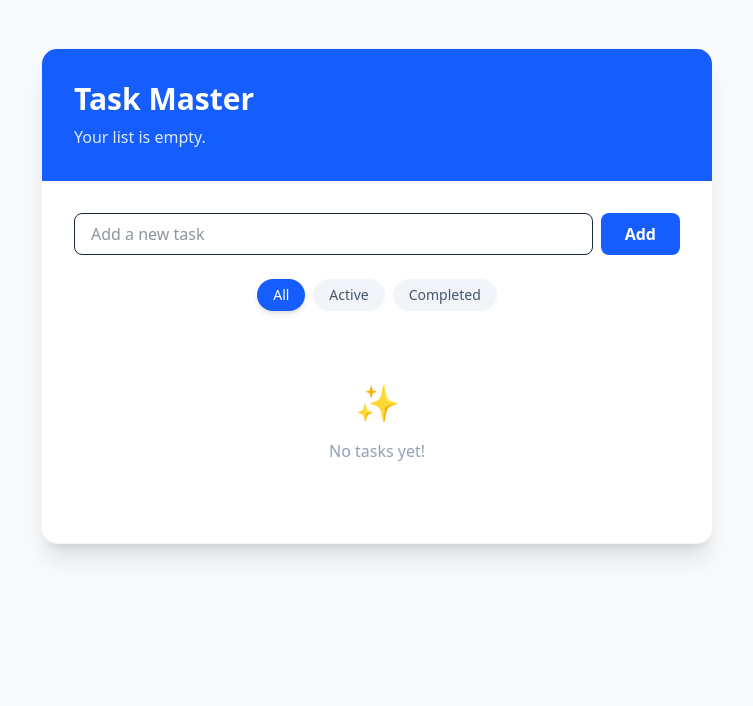
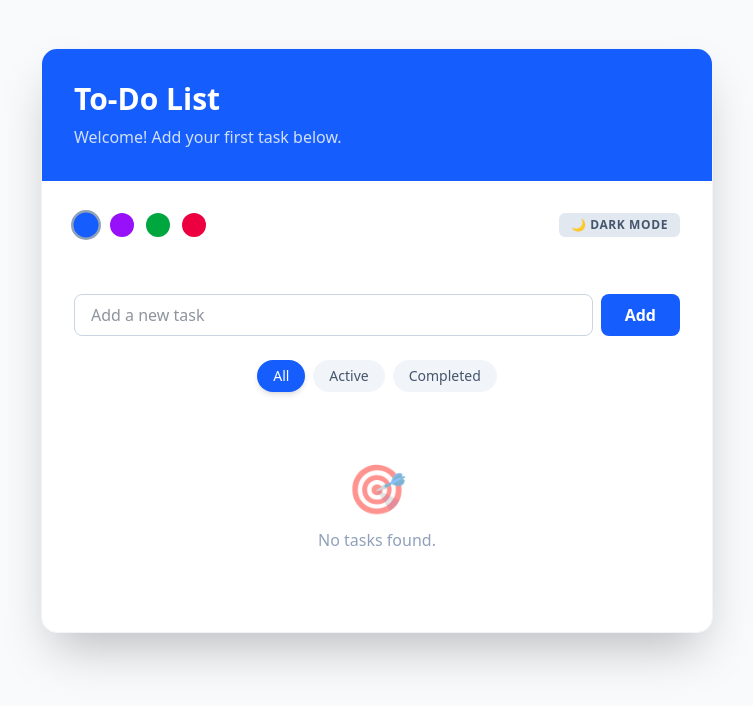
Before and after one commit to AndriiDm05/todolist, a React (Vite) app in the folder my-todo-app/: page / in a window 1280 px wide. Shown: the top 706 px of the page, without its empty margins (263-1016 px from the left). Built offline with nearby package versions, Linux system fonts and the light colour scheme.

Commit message:
To-Do List App: adding theme colors, light-navy mode

```diff
--- a/my-todo-app/index.html
+++ b/my-todo-app/index.html
@@ -2,9 +2,9 @@
 <html lang="en">
   <head>
     <meta charset="UTF-8" />
-    <link rel="icon" type="image/svg+xml" href="/vite.svg" />
+    <link rel="icon" type="image/png" href="/favicon.png" />
     <meta name="viewport" content="width=device-width, initial-scale=1.0" />
-    <title>my-todo-app</title>
+    <title>To-Do List App</title>
   </head>
   <body>
     <div id="root"></div>
--- a/my-todo-app/src/App.tsx
+++ b/my-todo-app/src/App.tsx
@@ -1,9 +1,9 @@
-// src/App.tsx
 import { useState, useEffect } from 'react';
-import type { Todo, FilterValue } from './types/todo';
+import type { Todo, FilterValue, ThemeColor, AppMode } from './types/todo';
 import TodoInput from './components/TodoInput';
 import TodoList from './components/TodoList';
 import FilterBar from './components/FilterBar';
+import ThemeSettings from './components/ThemeSettings';
 
 function App() {
   const [todos, setTodos] = useState<Todo[]>(() => {
@@ -13,9 +13,27 @@ function App() {
 
   const [filter, setFilter] = useState<FilterValue>('all');
 
+  const [themeColor, setThemeColor] = useState<ThemeColor>(() => {
+    const saved = localStorage.getItem('my-todo-theme');
+    return saved ? JSON.parse(saved) : 'blue';
+  });
+
+  const [appMode, setAppMode] = useState<AppMode>(() => {
+    const saved = localStorage.getItem('my-todo-mode');
+    return saved ? JSON.parse(saved) : 'light';
+  });
+
   useEffect(() => {
     localStorage.setItem('my-todo-tasks', JSON.stringify(todos));
   }, [todos]);
+
+  useEffect(() => {
+    localStorage.setItem('my-todo-theme', JSON.stringify(themeColor));
+  }, [themeColor]);
+
+  useEffect(() => {
+    localStorage.setItem('my-todo-mode', JSON.stringify(appMode));
+  }, [appMode]);
 
   const addTodo = (text: string) => {
     const newTodo: Todo = {
@@ -51,50 +69,72 @@ function App() {
 
   const completedCount = todos.filter(t => t.completed).length;
 
+  const themeClasses = {
+    blue: 'bg-blue-600',
+    purple: 'bg-purple-600',
+    green: 'bg-green-600',
+    rose: 'bg-rose-600'
+  };
+
   return (
-    <div className="min-h-screen bg-slate-50 py-12 px-4">
-      <div className="max-w-2xl mx-auto bg-white rounded-2xl shadow-xl border border-slate-100 overflow-hidden">
+    <div className={`min-h-screen py-12 px-4 transition-all duration-500 ${
+      appMode === 'navy' ? 'bg-slate-950 text-slate-100' : 'bg-slate-50 text-slate-900'
+    }`}>
+      <div className={`max-w-2xl mx-auto rounded-2xl shadow-2xl overflow-hidden border transition-all duration-500 ${
+        appMode === 'navy' ? 'bg-slate-900 border-slate-800' : 'bg-white border-slate-100'
+      }`}>
 
-        <div className="bg-blue-600 p-8">
-          <h1 className="text-3xl font-bold text-white">Task Master</h1>
-          <p className="text-blue-100 mt-2">
+        <div className={`p-8 transition-colors duration-500 ${themeClasses[themeColor]}`}>
+          <h1 className="text-3xl font-bold text-white">To-Do List</h1>
+          <p className="text-white/80 mt-2 font-medium">
             {todos.length > 0
               ? `${completedCount} of ${todos.length} tasks completed`
-              : "Your list is empty."}
+              : "Welcome! Add your first task below."}
           </p>
         </div>
 
-        <div className="p-8">
-          <TodoInput onAddTodo={addTodo} />
+        <div className="p-6 sm:p-8">
+          <ThemeSettings
+            themeColor={themeColor}
+            setThemeColor={setThemeColor}
+            appMode={appMode}
+            setAppMode={setAppMode}
+          />
 
-          <FilterBar currentFilter={filter} onFilterChange={setFilter} />
+          <TodoInput onAddTodo={addTodo} appMode={appMode} themeColor={themeColor} />
+
+          <FilterBar currentFilter={filter} onFilterChange={setFilter} themeColor={themeColor} />
 
           <TodoList
             todos={filteredTodos}
             onToggle={toggleTodo}
             onDelete={deleteTodo}
+            appMode={appMode}
+            themeColor={themeColor}
           />
 
           {filteredTodos.length === 0 && (
             <div className="text-center py-12">
-              <span className="text-4xl">
-                {filter === 'completed' ? '⏳' : '✨'}
+              <span className="text-5xl block mb-4 opacity-50">
+                {filter === 'completed' ? '⏳' : '🎯'}
               </span>
-              <p className="text-slate-400 mt-4">
-                {filter === 'all' && "No tasks yet!"}
-                {filter === 'active' && "No active tasks. You're all caught up!"}
-                {filter === 'completed' && "No completed tasks yet. Keep going!"}
+              <p className="text-slate-400 font-medium">
+                {filter === 'all' && "No tasks found."}
+                {filter === 'active' && "Everything is done! Enjoy your day."}
+                {filter === 'completed' && "No completed tasks yet."}
               </p>
             </div>
           )}
 
           {completedCount > 0 && (
-            <button
-              onClick={clearCompleted}
-              className="mt-6 text-sm text-red-500 hover:text-red-700 font-medium transition-colors"
-            >
-              Clear all completed tasks
-            </button>
+            <div className="mt-8 pt-6 border-t border-slate-100/10 text-right">
+              <button
+                onClick={clearCompleted}
+                className="text-sm font-semibold text-red-500 hover:text-red-400 transition-colors"
+              >
+                Clear all completed tasks
+              </button>
+            </div>
           )}
         </div>
       </div>
--- a/my-todo-app/src/components/FilterBar.tsx
+++ b/my-todo-app/src/components/FilterBar.tsx
@@ -1,13 +1,20 @@
-// src/components/FilterBar.tsx
 import type { FilterValue } from '../types/todo';
 
 type FilterBarProps = {
     currentFilter: FilterValue;
     onFilterChange: (filter: FilterValue) => void;
+    themeColor: 'blue' | 'purple' | 'green' | 'rose';
 };
 
-const FilterBar = ({ currentFilter, onFilterChange }: FilterBarProps) => {
+const FilterBar = ({ currentFilter, onFilterChange, themeColor }: FilterBarProps) => {
   const filters: FilterValue[] = ['all', 'active', 'completed'];
+
+  const themeClasses = {
+    blue: 'bg-blue-600',
+    purple: 'bg-purple-600',
+    green: 'bg-green-600',
+    rose: 'bg-rose-600'
+  };
 
   return (
     <div className="flex justify-center gap-2 mb-6">
@@ -15,9 +22,9 @@ const FilterBar = ({ currentFilter, onFilterChange }: FilterBarProps) => {
         <button
             key={f}
             onClick={() => onFilterChange(f)}
-            className={`px-4 py-1.5 rounded-full text-sm font-medium capitalize transition-all
+            className={`px-4 py-1.5 rounded-full text-sm font-medium capitalize transition-all duration-500
                 ${currentFilter === f
-                    ? 'bg-blue-600 text-white shadow-md'
+                    ? `${themeClasses[themeColor]} text-white shadow-md`
                     : 'bg-slate-100 text-slate-600 hover:bg-slate-200'
                 }
             `}
--- /dev/null
+++ b/my-todo-app/src/components/ThemeSettings.tsx
@@ -0,0 +1,49 @@
+import type { ThemeColor, AppMode } from "../types/todo";
+
+type ThemeSettingsProps = {
+    themeColor: ThemeColor;
+    setThemeColor: (color: ThemeColor) => void;
+
+    appMode: AppMode;
+    setAppMode: (mode: AppMode) => void;
+};
+
+const ThemeSettings = (props: ThemeSettingsProps) => {
+    const { themeColor, setThemeColor, appMode, setAppMode } = props;
+
+    const colors: ThemeColor[] = ['blue', 'purple', 'green', 'rose'];
+
+    return (
+        <div className="flex flex-wrap items-center justify-between gap-4 mb-8 pb-6 border-b border-slate-100/10">
+            <div className="flex gap-3">
+                {colors.map((color) => (
+                <button
+                    key={color}
+                    onClick={() => setThemeColor(color)}
+                    className={`w-6 h-6 rounded-full border-2 transition-transform hover:scale-110 ${
+                    themeColor === color ? 'border-slate-400 scale-125' : 'border-transparent'
+                    } ${
+                    color === 'blue' ? 'bg-blue-600' :
+                    color === 'purple' ? 'bg-purple-600' :
+                    color === 'green' ? 'bg-green-600' : 'bg-rose-600'
+                    }`}
+                    title={`Switch to ${color}`}
+                    />
+                ))}
+            </div>
+
+            <button
+                onClick={() => setAppMode(appMode === 'light' ? 'navy' : 'light')}
+                className={`px-3 py-1 rounded-md text-xs font-bold uppercase tracking-wider transition-colors ${
+                appMode === 'navy'
+                    ? 'bg-slate-800 text-yellow-400 border border-slate-700'
+                    : 'bg-slate-200 text-slate-600'
+                }`}
+            >
+                {appMode === 'light' ? '🌙 Dark Mode' : '☀️ Light Mode'}
+            </button>
+        </div>
+    );
+};
+
+export default ThemeSettings;
--- a/my-todo-app/src/components/TodoInput.tsx
+++ b/my-todo-app/src/components/TodoInput.tsx
@@ -2,10 +2,12 @@ import React, { useState } from 'react';
 
 type TodoInputProps = {
     onAddTodo: (text: string) => void;
+    appMode: 'light' | 'navy';
+    themeColor: 'blue' | 'purple' | 'green' | 'rose';
 }
 
 const TodoInput = (props: TodoInputProps) => {
-    const { onAddTodo } = props;
+    const { onAddTodo, appMode, themeColor } = props;
     const [task, setTask] = useState('');
 
     const handleSubmit = (e: React.FormEvent) => {
@@ -15,6 +17,20 @@ const TodoInput = (props: TodoInputProps) => {
         setTask('');
     };
 
+    const themeClasses = {
+        blue: 'bg-blue-600',
+        purple: 'bg-purple-600',
+        green: 'bg-green-600',
+        rose: 'bg-rose-600'
+    };
+
+    const themeBorderClasses = {
+        blue: 'focus:ring-blue-500',
+        purple: 'focus:ring-purple-500',
+        green: 'focus:ring-green-500',
+        rose: 'focus:ring-rose-500'
+    };
+
     return (
         <form onSubmit={handleSubmit} className="flex gap-2 mb-6">
             <input
@@ -22,10 +38,12 @@ const TodoInput = (props: TodoInputProps) => {
                 value={task}
                 onChange={(e) => setTask(e.target.value)}
                 placeholder='Add a new task'
-                className="flex-1 px-4 py-2 border rounded-lg focus:outline-none focus:ring-2 focus:ring-blue-500 text-slate-800" />
+                className={`
+                    flex-1 px-4 py-2 border rounded-lg focus:outline-none focus:ring-2 ${themeBorderClasses[themeColor]} transition-all duration-500
+                    ${appMode === 'navy' ? 'bg-slate-900 border-slate-700 text-slate-200' : 'bg-white border-slate-300 text-slate-800'}`} />
             <button
                 type='submit'
-                className="px-6 py-2 bg-blue-600 text-white font-semibold rounded-lg hover:bg-blue-700 transition-colors">
+                className={`px-6 py-2 ${themeClasses[themeColor]} text-white font-semibold rounded-lg hover:brightness-110 transition-all duration-500`}>
                 Add
             </button>
         </form >
--- a/my-todo-app/src/components/TodoItem.tsx
+++ b/my-todo-app/src/components/TodoItem.tsx
@@ -1,34 +1,54 @@
-import type { Todo } from '../types/todo';
+// src/components/TodoItem.tsx
+import type { Todo, AppMode } from '../types/todo';
 
-type TodoItemProps = {
+interface TodoItemProps {
     todo: Todo;
     onToggle: (id: string) => void;
     onDelete: (id: string) => void;
+    appMode: AppMode;
+    themeColor: 'blue' | 'purple' | 'green' | 'rose';
 }
 
 const TodoItem = (props: TodoItemProps) => {
-    const { todo, onToggle, onDelete } = props;
+    const { todo, onToggle, onDelete, appMode, themeColor } = props;
+
+    const themeClasses = {
+        blue: 'accent-blue-600',
+        purple: 'accent-purple-600',
+        green: 'accent-green-600',
+        rose: 'accent-rose-600'
+    }
 
     return (
-        <div className="flex items-center justify-between p-3 border-b border-slate-100 hover:bg-slate-50 transition-colors group">
+        <div className={`group flex items-center justify-between p-4 border-b transition-all duration-300 ${
+            appMode === 'navy'
+                ? 'border-slate-800 hover:bg-slate-800/50'
+                : 'border-slate-100 hover:bg-slate-50'
+        }`}>
             <div className="flex items-center gap-3">
                 <input
                 type="checkbox"
                 checked={todo.completed}
                 onChange={() => onToggle(todo.id)}
-            className="w-5 h-5 cursor-pointer accent-blue-600"
+                className={`w-5 h-5 cursor-pointer transition-all duration-500 ${themeClasses[themeColor]}`}
                 />
-            <span className={`${todo.completed ? 'line-through text-slate-400' : 'text-slate-700'}`}>
+                <span className={`transition-all ${
+                todo.completed
+                    ? "line-through opacity-40"
+                    : appMode === 'navy' ? 'text-slate-200' : 'text-slate-700'
+                }`}>
                 {todo.text}
                 </span>
             </div>
+
             <button
                 onClick={() => onDelete(todo.id)}
-            className="text-slate-400 hover:text-red-500 opacity-0 group-hover:opacity-100 transition-opacity">
+                className="text-slate-400 hover:text-red-500 opacity-0 group-hover:opacity-100 transition-opacity duration-300"
+            >
                 Delete
             </button>
         </div>
     );
-}
+};
 
 export default TodoItem;
--- a/my-todo-app/src/components/TodoList.tsx
+++ b/my-todo-app/src/components/TodoList.tsx
@@ -5,10 +5,12 @@ type TodoListProps = {
     todos: Todo[];
     onToggle: (id: string) => void;
     onDelete: (id: string) => void;
+    appMode: 'light' | 'navy';
+    themeColor: 'blue' | 'purple' | 'green' | 'rose';
 }
 
 const TodoList = (props: TodoListProps) => {
-    const { todos, onToggle, onDelete } = props;
+    const { todos, onToggle, onDelete, appMode, themeColor } = props;
 
     if (todos.length === 0) return null;
 
@@ -19,7 +21,11 @@ const TodoList = (props: TodoListProps) => {
                     key={todo.id}
                     todo={todo}
                     onToggle={onToggle}
-                    onDelete={onDelete} />
+                    onDelete={onDelete}
+                    appMode={appMode}
+                    themeColor={themeColor}
+
+                />
             ))}
         </div>
     );
--- a/my-todo-app/src/types/todo.ts
+++ b/my-todo-app/src/types/todo.ts
@@ -6,3 +6,5 @@ export type Todo = {
 };
 
 export type FilterValue = 'all' | 'active' | 'completed';
+export type ThemeColor = 'blue' | 'purple' | 'green' | 'rose';
+export type AppMode = 'light' | 'navy';
```
Also changed, not shown: my-todo-app/public/favicon.png (added). Lines whose indentation alone changed are shown as unchanged.
